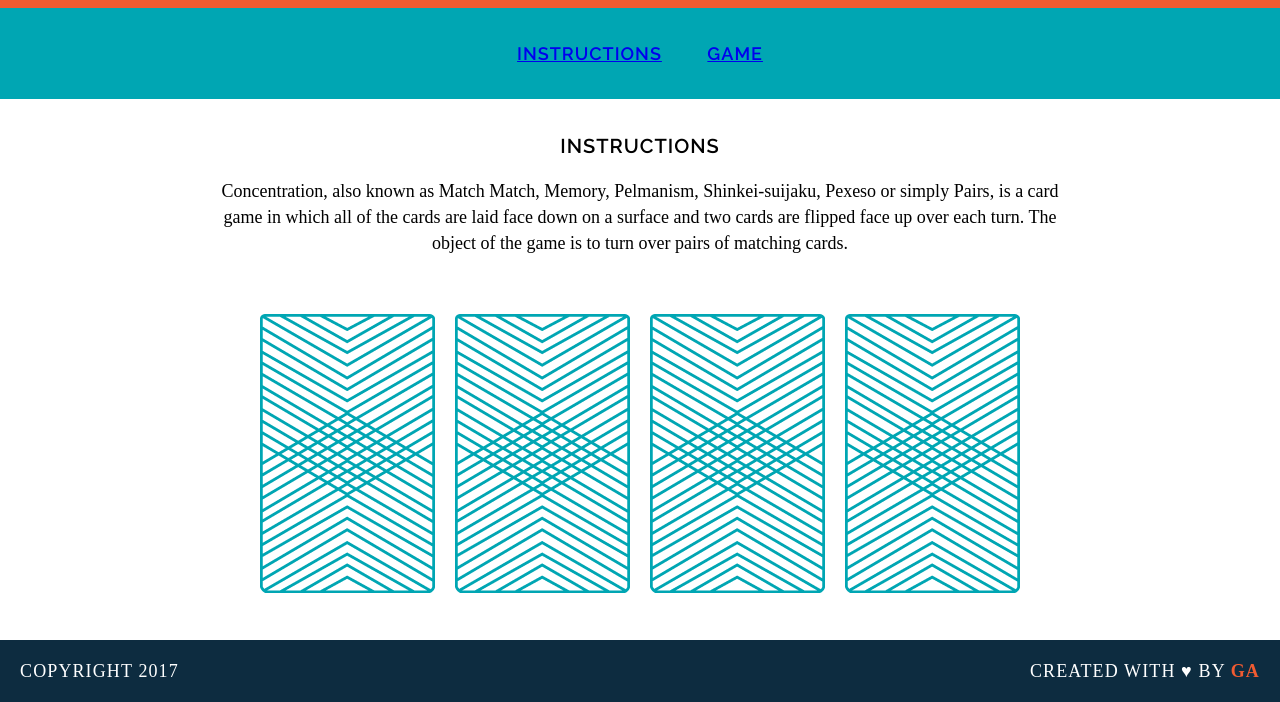
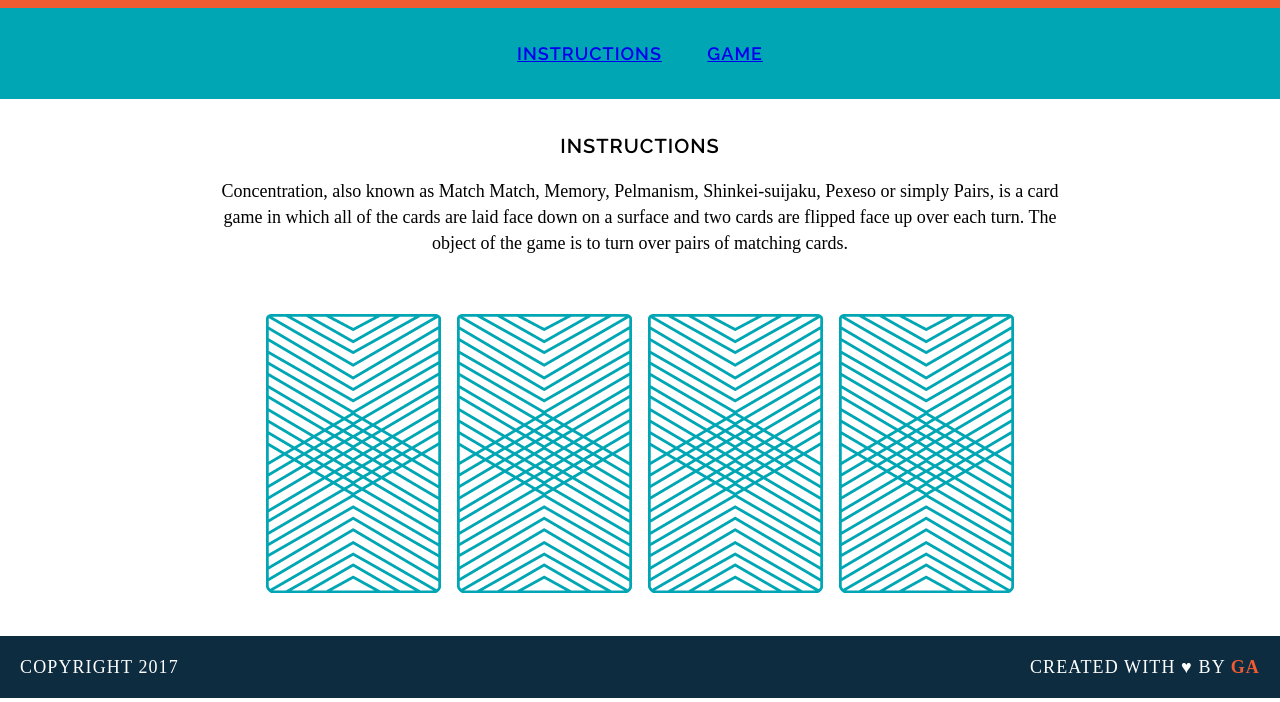
Before and after one commit to clarkej91/wdi-fundamentals-memorygame, a plain HTML site: page memory_game/index.html in a window 1280 px wide. Shown: the part 105-807 px from the top of the page. Drawn offline with Linux system fonts and the light colour scheme; a web font is replaced by a local one.

Commit message:
created game logic

```diff
--- a/memory_game/index.html
+++ b/memory_game/index.html
@@ -15,12 +15,8 @@
 	<main>
 	    <h3>INSTRUCTIONS</h3>
 	<p>Concentration, also known as Match Match, Memory, Pelmanism, Shinkei-suijaku, Pexeso or simply Pairs, is a card game in which all of the cards are laid face down on a surface and two cards are flipped face up over each turn. The object of the game is to turn over pairs of matching cards.</p>
-<div>
-	<img src="images/back.png" alt="Queen of Diamonds">
-	<img src="images/back.png" alt="Queen of Hearts">
-	<img src="images/back.png" alt="King of Diamonds">
-	<img src="images/back.png" alt="King of Hearts">
-</div>
+<div id="game-board" class="board clearfix"></div>
+
 </main>
 <footer class="clearfix">
 	<p class="copyright">
--- a/memory_game/js/main.js
+++ b/memory_game/js/main.js
@@ -28,14 +28,28 @@ var checkForMatch = function () {
   alert("Sorry, try again.");
 }
 };
-var flipCard = function (cardId) {
+var flipCard = function () {
+var cardId = this.getAttribute('data-id',[cardId]);
 cardsInPlay.push(cards[cardId].rank);
 console.log("User flipped " + cards[cardId].rank);
-console.log(cards[cardId].cardImage);
-console.log(cards[cardId].suit);
+//console.log(cards[cardId].cardImage);
+//console.log(cards[cardId].suit);
+this.setAttribute('src',cards[cardId].cardImage);
 if (cardsInPlay.length >= 2) {
 	checkForMatch();
 }
 };
-flipCard(0);
-flipCard(2);
+var createBoard = function () {
+	var board = document.getElementById('game-board')
+	//console.log(board);
+	for (var i = 0; i < cards.length; i++) {
+		var cardElement = document.createElement('img');
+		console.log(cardElement);
+		cardElement.setAttribute('src', "images/back.png");
+		cardElement.setAttribute('data-id',[i]);
+		cardElement.addEventListener('click',flipCard);
+		//this.setAttribute('src',cards[cardId].cardImage);
+		board.append(cardElement);
+	}
+}
+createBoard();
```
